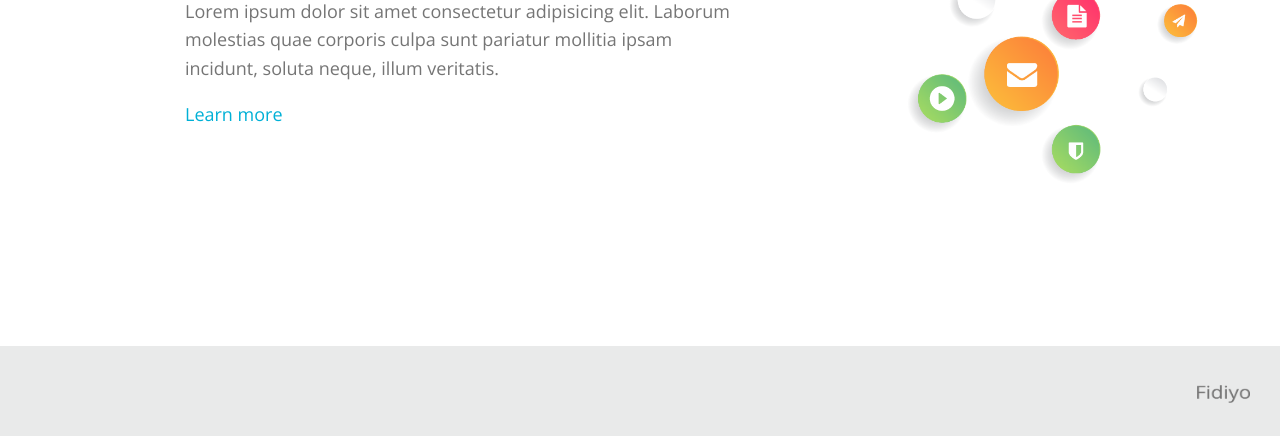
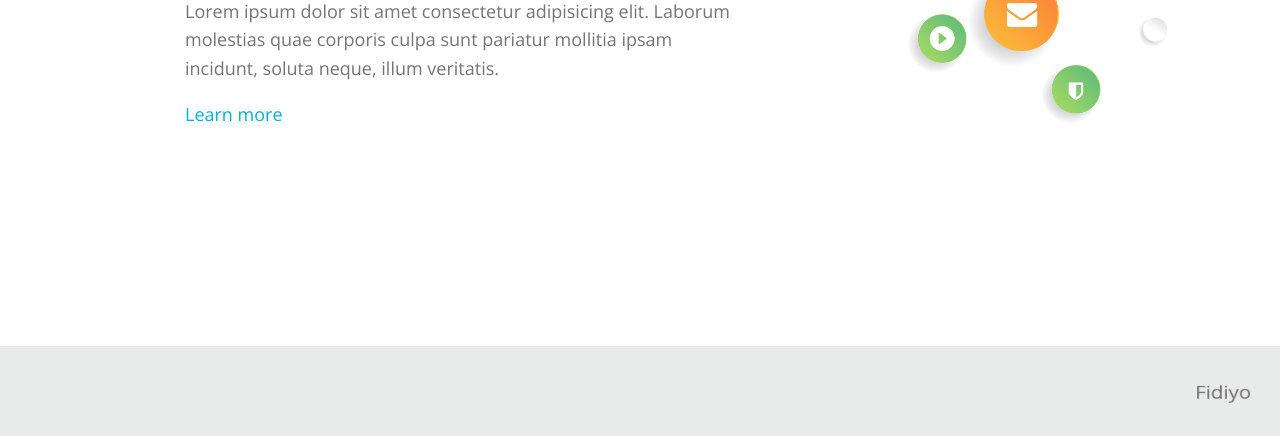
Before and after one commit to mortuz/fidiyo, a plain HTML site: page index.html in a window 1280 px wide. Shown: the part 459-895 px from the top of the page. Drawn offline with nearby package versions, Linux system fonts and the light colour scheme.

Commit message:
fixed bg-image

```diff
--- a/css/main.css
+++ b/css/main.css
@@ -66,7 +66,7 @@ body {
 @media all and (max-width: 1440px) {
   .bg-image {
     width: 480px;
-    top: 185px; } }
+    top: 125px; } }
 @media all and (max-width: 1280px) {
   .bg-image {
     width: 400px; }
```
